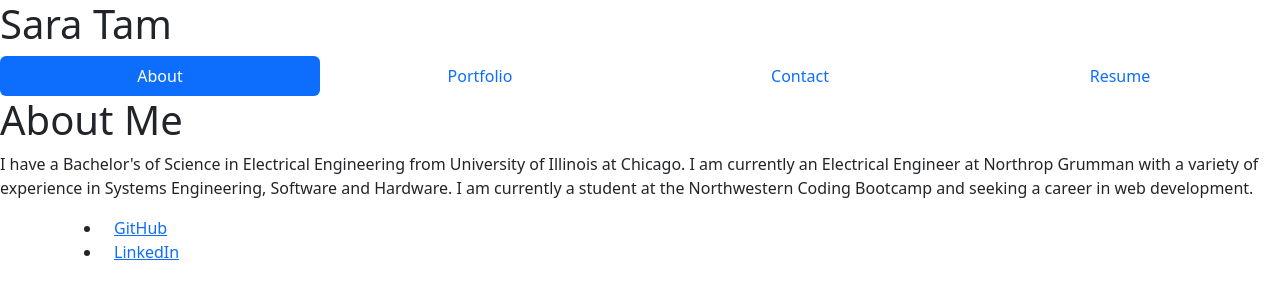
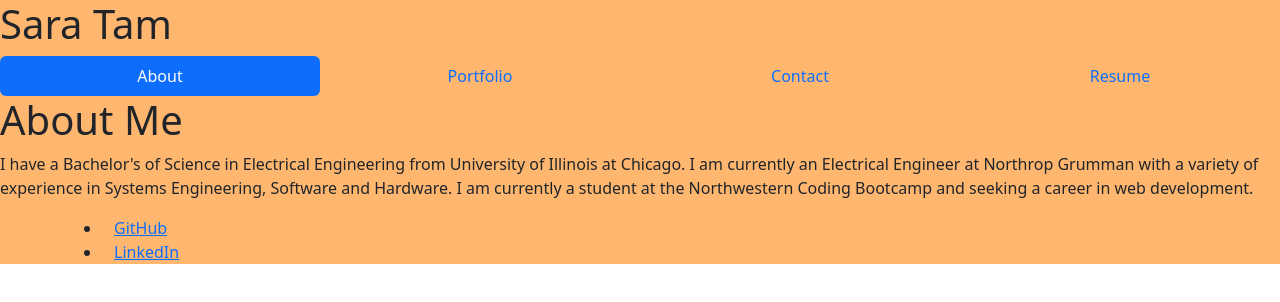
Before and after one commit to saratam8/Portfolio-REACT, a React (Create React App) app in the folder portfolio/: page / in a window 1280 px wide. Shown: the top 302 px of the page. Built offline with nearby package versions, Linux system fonts and the light colour scheme.

Commit message:
trying to style Header and made the project links open up in new tab

```diff
--- a/portfolio/src/components/Header.js
+++ b/portfolio/src/components/Header.js
@@ -4,6 +4,15 @@ import About from "./pages/About";
 import Contact from "./pages/Contact";
 import Portfolio from "./pages/Portfolio";
 import Resume from "./pages/Resume";
+
+const styles = {
+    header: {
+        background: "#ffb770",
+    },
+    nav: {
+        background: "#ffb770",
+    },
+};
 
 function Header() {
     const [currentPage, setPage] = useState('About');
@@ -27,11 +36,13 @@ function Header() {
     const handlePageChange = (page) => setPage(page);
 
     return (
-        <header>
-            <h1>Sara Tam</h1>
-            <Navigation currentPage={currentPage} handlePageChange={handlePageChange} />
-            {renderPage()}
-        </header>
+        <div style={styles.header}>
+            <header>
+                <h1>Sara Tam</h1>
+                <Navigation currentPage={currentPage} handlePageChange={handlePageChange} />
+                {renderPage()}
+            </header>
+        </div>
     );
 }
 
--- a/portfolio/src/components/Project.js
+++ b/portfolio/src/components/Project.js
@@ -39,7 +39,7 @@ function Project() {
             <h1>Projects:</h1>
             <ul className="row">
                 {projects.map((project) => (
-                    <a href={project.url} className="col-6">
+                    <a href={project.url} className="col-6" target="_blank">
                         <img src={project.imgsrc} alt={project.name} className="img-fluid img-thumbnail" ></img>
                     </a>
                 ))}
```
Also changed, not shown: 1 other file (tests, documents, lock files or other folders).
